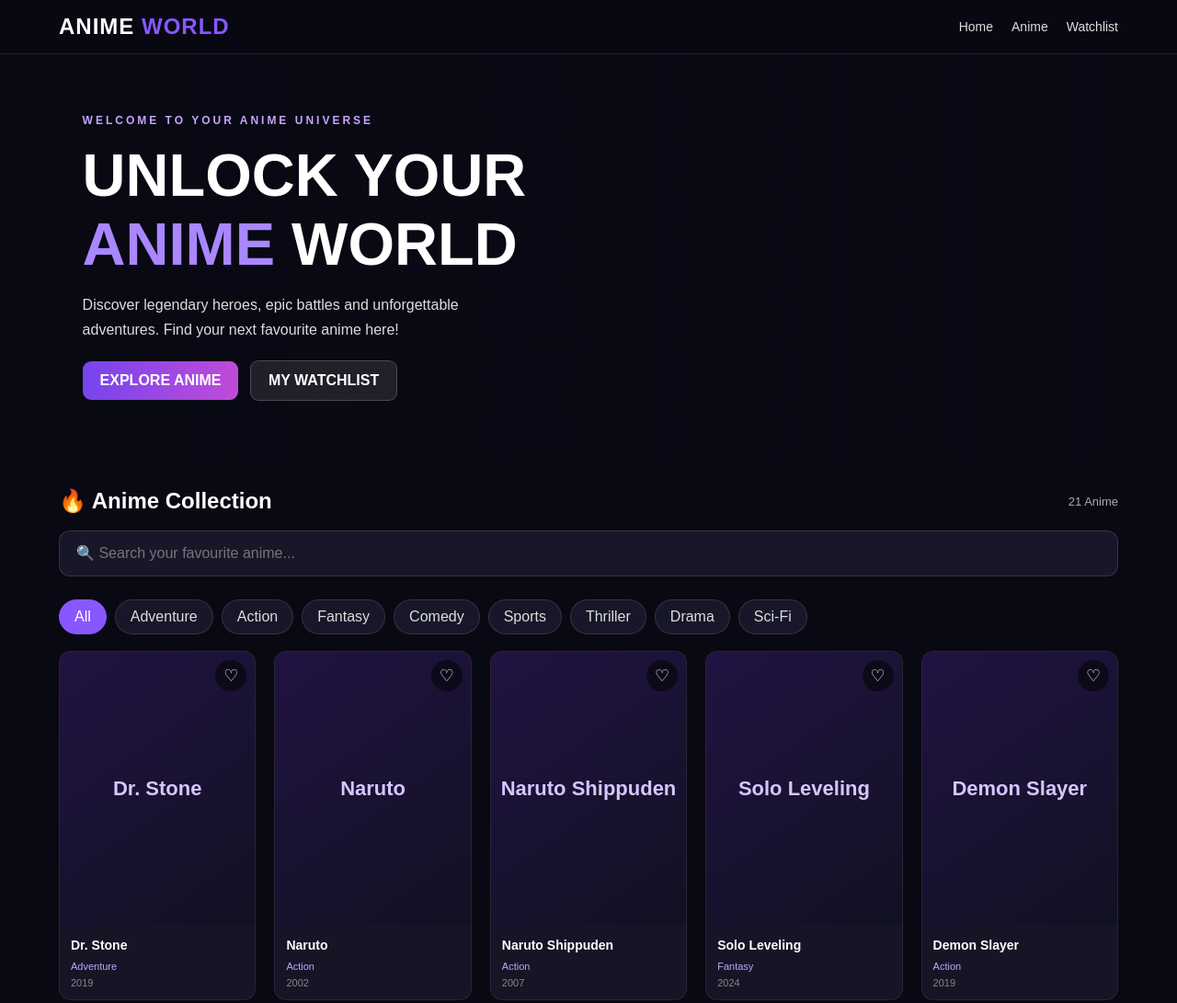
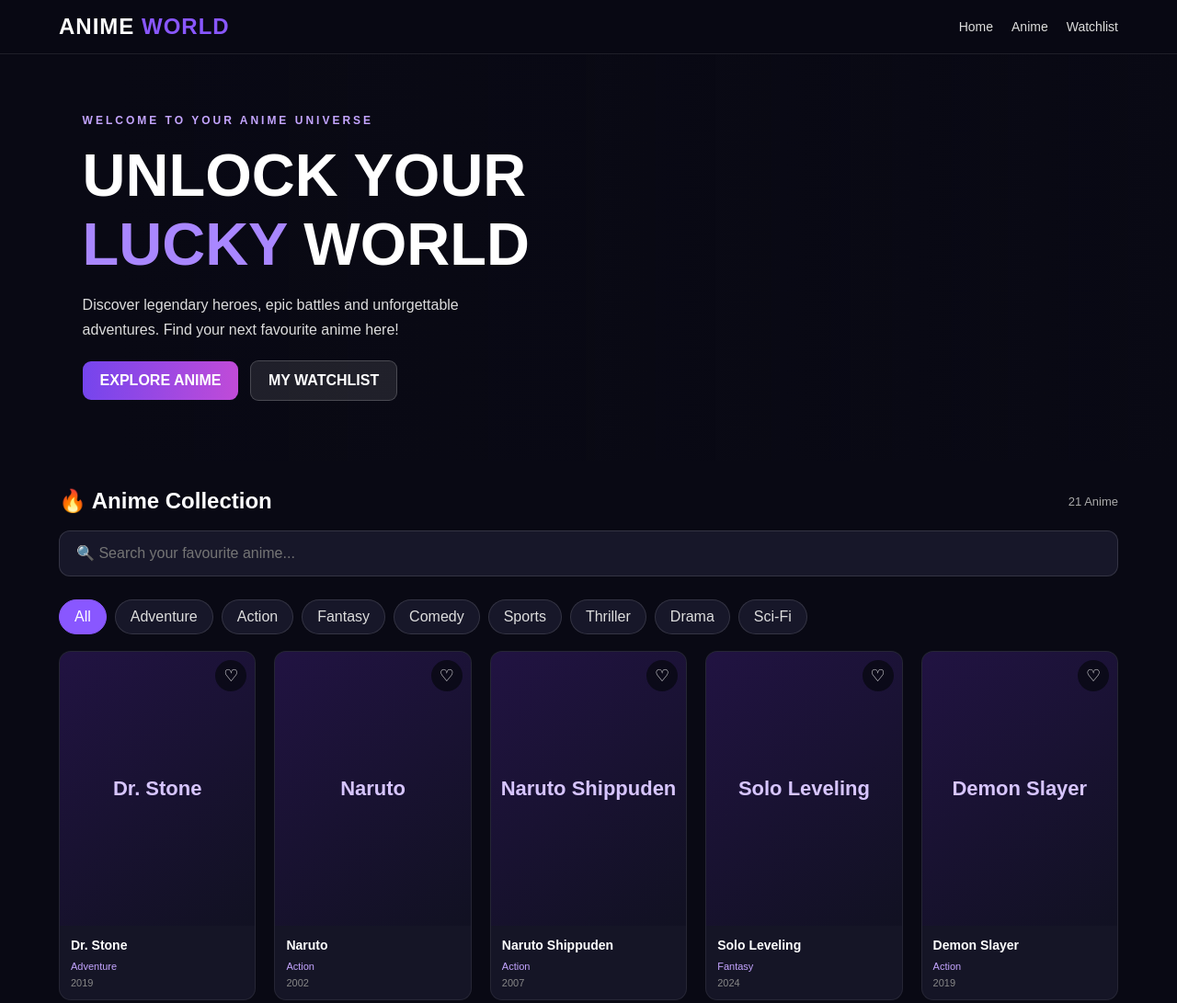
Before and after one commit to AnimeWorldwebsite/Animeworld, a plain HTML site: page index.html in a window 1280 px wide. Shown: the top 1091 px of the page at 92% size. Drawn offline with Linux system fonts and the light colour scheme.

Commit message:
Update index.html

```diff
--- a/index.html
+++ b/index.html
@@ -95,7 +95,7 @@ main{padding:25px 4%}.grid{grid-template-columns:repeat(3,minmax(0,1fr));gap:11p
 <section class="hero" id="home">
 <div class="hero-content">
 <div class="eyebrow">WELCOME TO YOUR ANIME UNIVERSE</div>
-<h1>UNLOCK YOUR <span>ANIME</span> WORLD</h1>
+<h1>UNLOCK YOUR <span>LUCKY</span> WORLD</h1>
 <p>Discover legendary heroes, epic battles and unforgettable adventures. Find your next favourite anime here!</p>
 <button class="primary" onclick="document.getElementById('anime').scrollIntoView({behavior:'smooth'})">EXPLORE ANIME</button>
 <button class="secondary" onclick="showWatchlist()">MY WATCHLIST</button>
```
